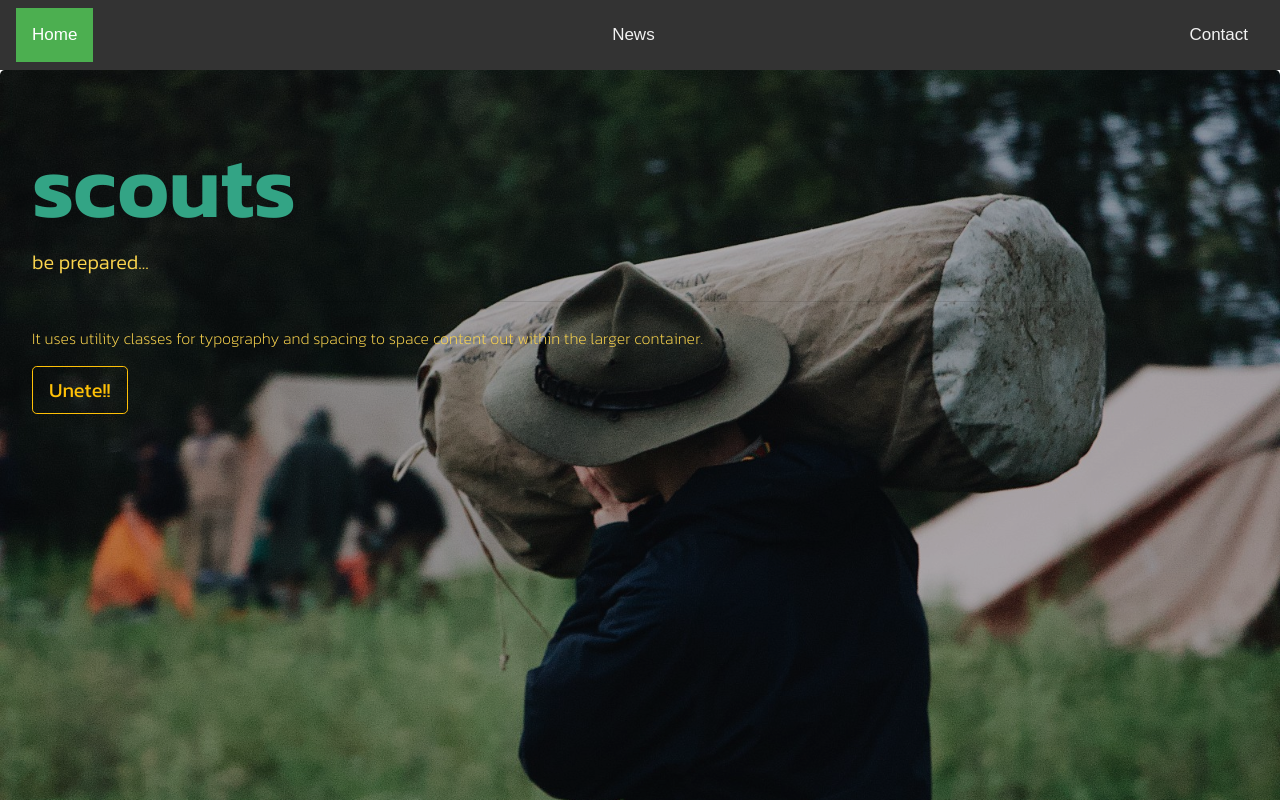
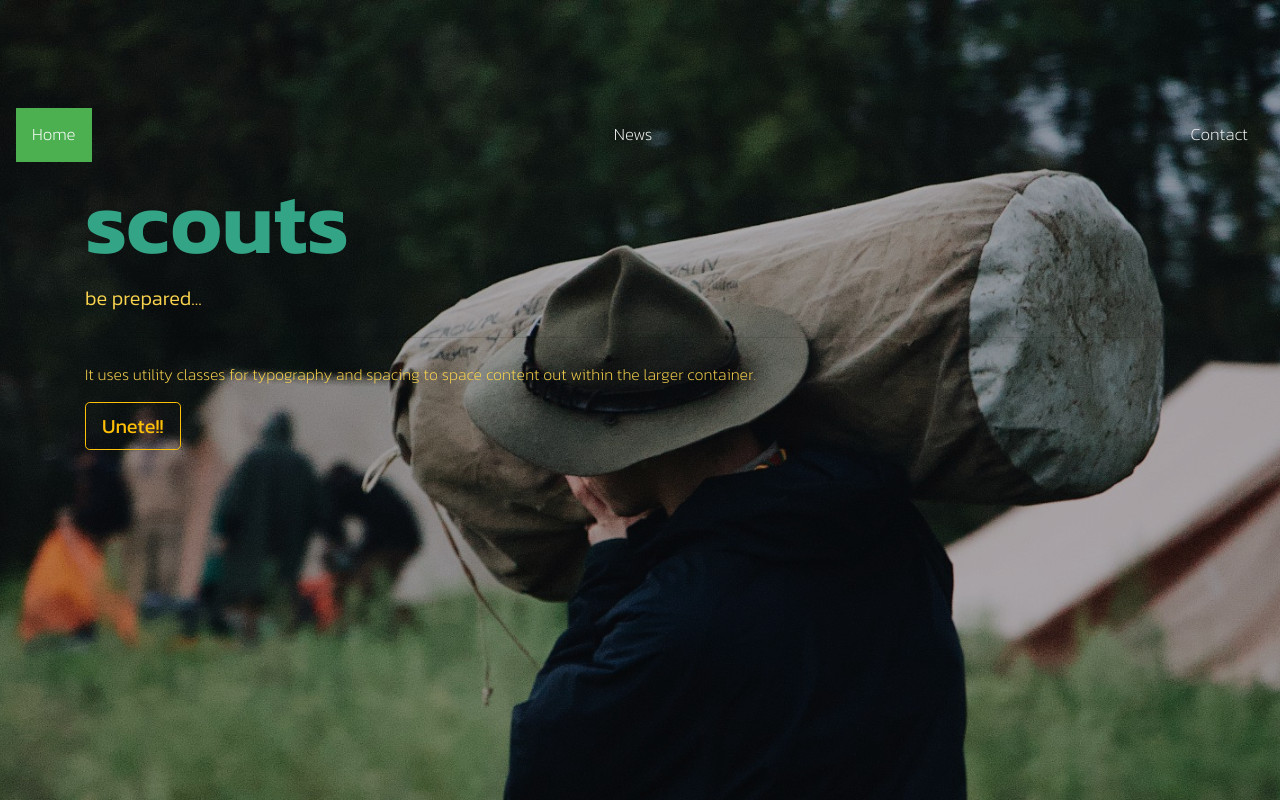
Before and after one commit to oibeas/angularScout, an Angular app: page / in a window 1280 px wide. Shown: the top 800 px of the page. Built offline with nearby package versions, Linux system fonts and the light colour scheme.

Commit message:
navbar fuera del hero (2 componentes)

```diff
--- a/src/app/app.component.html
+++ b/src/app/app.component.html
@@ -1,4 +1,3 @@
-<app-navbar></app-navbar>
 <app-hero></app-hero>
 <router-outlet></router-outlet>
 <h1>Hola Mundo</h1>
--- a/src/app/hero/hero.component.css
+++ b/src/app/hero/hero.component.css
@@ -1,4 +1,5 @@
 @import url('https://fonts.googleapis.com/css2?family=Kanit:wght@100;200;300;400;600;800&display=swap');
+
 .jumbotron {
     background-image: url(../../assets/imghero02.jpg);
     background-size: cover;
@@ -6,14 +7,18 @@
     background-attachment: fixed;
     background-color: rgb(185, 179, 179);
     background-blend-mode: multiply;
-    height: 100vh;
+    height: 120vh;
     font-family: 'Kanit', sans-serif;
     font-weight: 200;
-    color: #FAD44E
+    color: #FAD44E;
+    margin: 0;
+    padding: 0;
+    border-radius: 0;
 }
 
 .display-2 {
     font-family: 'Kanit', sans-serif;
     font-weight: 600;
     color: #33A485;
+    margin-top: 100px;
 }
--- a/src/app/hero/hero.component.html
+++ b/src/app/hero/hero.component.html
@@ -1,7 +1,10 @@
 <div class="jumbotron">
-    <h1 class="display-2">scouts</h1>
-    <p class="lead">be prepared...</p>
-    <hr class="my-4">
-    <p>It uses utility classes for typography and spacing to space content out within the larger container.</p>
-    <a class="btn btn-outline-warning btn-lg" href="#" role="button">Unete!!</a>
+    <app-navbar></app-navbar>
+    <div class="container">
+        <h1 class="display-2">scouts</h1>
+        <p class="lead">be prepared...</p>
+        <hr class="my-4">
+        <p>It uses utility classes for typography and spacing to space content out within the larger container.</p>
+        <a class="btn btn-outline-warning btn-lg" href="#" role="button">Unete!!</a>
+    </div>
 </div>
--- a/src/app/navbar/navbar.component.css
+++ b/src/app/navbar/navbar.component.css
@@ -2,17 +2,14 @@ body {
   margin: 0;
   font-size: 28px;
   font-family: Arial, Helvetica, sans-serif;
-  }
-
-  .header {
-    background-color: #f1f1f1;
-    padding: 30px;
-    text-align: center;
+  height: 0px;
 }
 
  .navbar {
   overflow: hidden;
-    background-color: #333;
+  background-color: transparent;
+  top: 100px;
+  color: white;
 }
 
 .navbar a {
@@ -35,16 +32,18 @@ body {
   color: white;
 }
 
-  .content {
+/* .content {
   padding: 16px;
-  }
+} */
 
 .sticky {
+  background-color: #5e5e5e;
   position: fixed;
   top: 0;
   width: 100%;
+  transition: 0.4s;
 }
 
-  .sticky + .content {
+/* .sticky + .content {
   padding-top: 60px;
-  }
+} */
--- a/src/app/navbar/navbar.component.html
+++ b/src/app/navbar/navbar.component.html
@@ -1,7 +1,5 @@
-<body>
-    <div class="navbar">
-        <a class="active" href="javascript:void(0)">Home</a>
-        <a href="javascript:void(0)">News</a>
-        <a href="javascript:void(0)">Contact</a>
-    </div>
-</body>
+<div class="navbar" (scroll)="onWindowScroll($event)">
+    <a class="active" href="javascript:void(0)">Home</a>
+    <a href="javascript:void(0)">News</a>
+    <a href="javascript:void(0)">Contact</a>
+</div>
--- a/src/app/navbar/navbar.component.ts
+++ b/src/app/navbar/navbar.component.ts
@@ -1,4 +1,4 @@
-import { Component, OnInit } from '@angular/core';
+import { Component, OnInit, HostListener } from '@angular/core';
 
 @Component({
   selector: 'app-navbar',
@@ -10,6 +10,17 @@ export class NavbarComponent implements OnInit {
   constructor() { }
 
   ngOnInit(): void {
+  }
+
+  @HostListener('window:scroll', ['$event'])
+  onWindowScroll(e) {
+    if (window.pageYOffset > 100) {
+      let element = document.querySelector('.navbar');
+      element.classList.add('sticky');
+    } else {
+      let element = document.querySelector('.navbar');
+      element.classList.remove('sticky');
+    }
   }
 
 }
```
Lines whose indentation alone changed are shown as unchanged.
